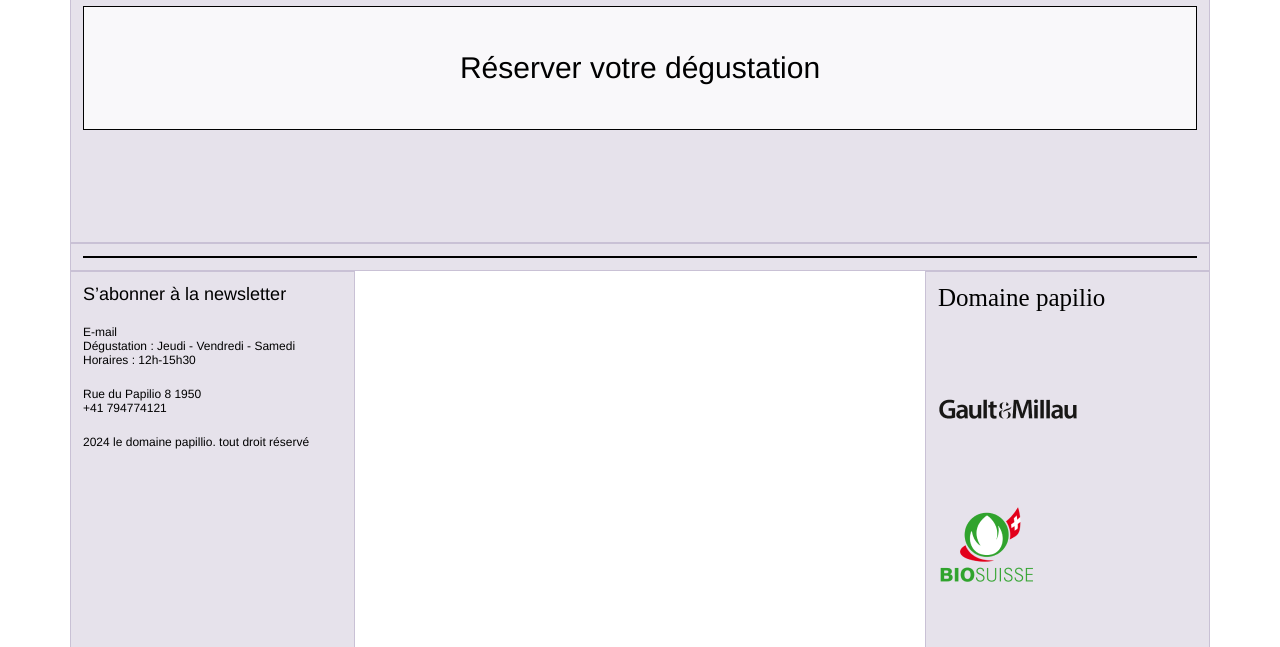
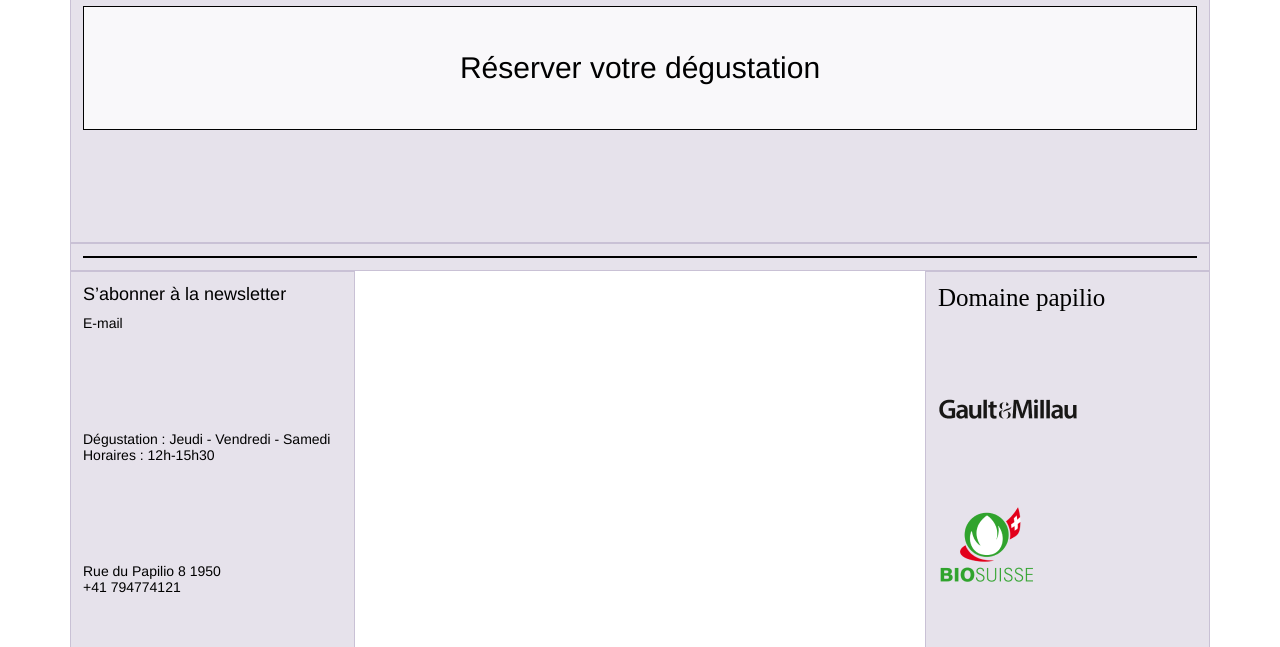
Before and after one commit to AndreaIacoviello/imd22-vin-nature, a website built with Parcel: page src/index.html in a window 1280 px wide. Shown: the part 3235-3882 px from the top of the page. Built offline with nearby package versions, Linux system fonts and the light colour scheme.

Commit message:
footer fini juste ligne e-mail

```diff
--- a/src/index.html
+++ b/src/index.html
@@ -125,11 +125,11 @@
     <div class="container">
       <div class="row">
         <div class="col-3">
-          <div class="footerun">
-          <div class="footertitre">
+         <div class="footertitre">
             <h1>S’abonner à la newsletter</h1>
             <p>E-mail</p>
           </div>
+          <div class="footerun">
           <div class="footerdegustation">Dégustation :  Jeudi - Vendredi - Samedi </br> Horaires :       12h-15h30 </div>
           <div class="footerinfo">Rue du Papilio 8 1950 </br> +41 794774121</div>
           <div class="footercopie">2024 le domaine papillio. tout droit réservé</div>
@@ -147,6 +147,8 @@
           </div>
       </div>
       </div>
+    </div>
+
 
 
 
--- a/src/scss/main.scss
+++ b/src/scss/main.scss
@@ -230,41 +230,42 @@ body {
   height: 2px;
   background: #000;
 }
-
+.footertitre {
+  margin-bottom: 100px;
+}
 .footertitre h1 {
   color: #000;
   font-family: "Helvetica Neue";
   font-size: 18px;
   font-weight: 500;
-  margin-bottom: 20px;
 }
 .footertitre p {
   color: #000;
   font-family: "Helvetica Neue";
-  font-size: 12px;
+  font-size: 14px;
   font-weight: 300;
   margin-top: 10px;
 }
+
 .footerdegustation {
   color: #000;
   font-family: "Helvetica Neue";
-  font-size: 12px;
+  font-size: 14px;
   font-weight: 300;
-  margin-bottom: 20px;
+  margin-bottom: 100px;
 }
 .footerinfo {
   color: #000;
   font-family: "Helvetica Neue";
-  font-size: 12px;
+  font-size: 14px;
   font-weight: 300;
-  margin-bottom: 20px;
+  margin-bottom: 100px;
 }
 .footercopie {
   color: #000;
   font-family: "Helvetica Neue";
-  font-size: 12px;
+  font-size: 14px;
   font-weight: 300;
-  margin-bottom: 20px;
 }
 .footerdomaine {
   color: #000;
```
